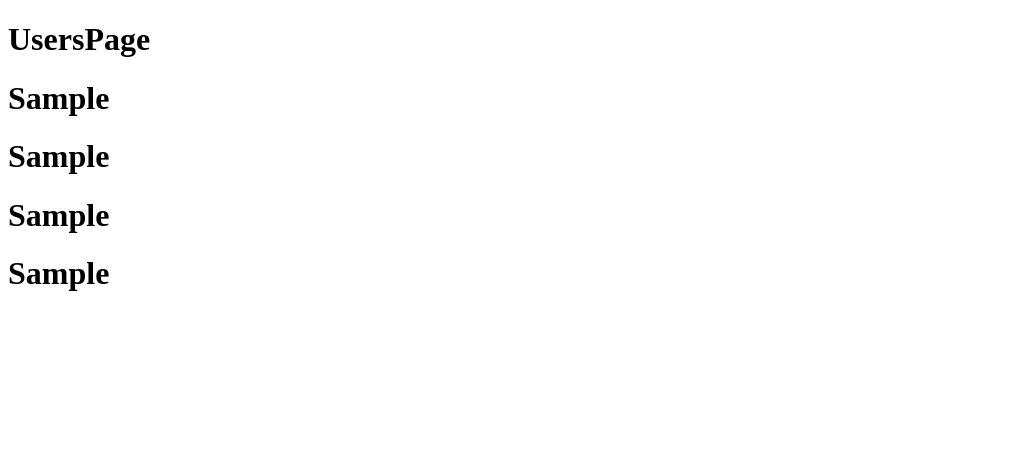
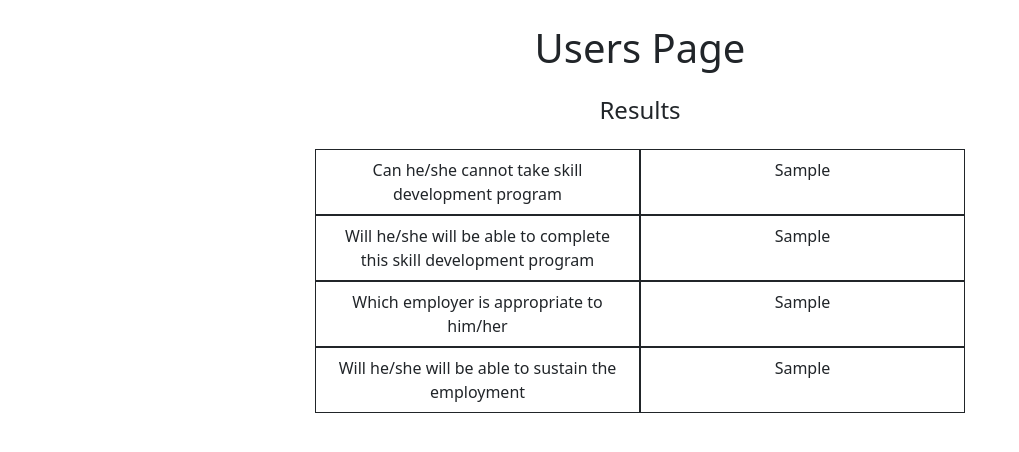
Before and after one commit to Tejaswikoya/MWebsite, a Flask app: template templates/usersPage.html in a window 1280 px wide. Shown: the top 452 px of the page, without its empty margins (0-1019 px from the left). Run offline with Flask 3, Linux system fonts and the light colour scheme; the template is opened without the code that fills it: most values are stand-ins (such as "Sample title", 1, 10 or a date in 2020); parts of the project's set-up code (start-up, migrations or seed data) failed here and were passed over; some libraries are stand-ins or nearby versions.

Commit message:
feat: ✨added admin and user details page

```diff
--- a/templates/usersPage.html
+++ b/templates/usersPage.html
@@ -5,15 +5,81 @@
     <meta charset="UTF-8">
     <meta http-equiv="X-UA-Compatible" content="IE=edge">
     <meta name="viewport" content="width=device-width, initial-scale=1.0">
-    <title>Document</title>
+    <title>User Page</title>
+    <!-- Google Fonts -->
+    <link href="https://fonts.googleapis.com/css?family=Montserrat|Ubuntu" rel="stylesheet">
+    <!-- Font Awesome -->
+    <script defer src="https://use.fontawesome.com/releases/v5.0.7/js/all.js"></script>
+    <link href="https://cdn.jsdelivr.net/npm/bootstrap@5.0.2/dist/css/bootstrap.min.css" rel="stylesheet"
+        integrity="sha384-EVSTQN3/azprG1Anm3QDgpJLIm9Nao0Yz1ztcQTwFspd3yD65VohhpuuCOmLASjC" crossorigin="anonymous">
+    <style>
+        .col {
+            text-align: center;
+            padding: 8px 16px;
+            border: 1px solid;
+        }
+    </style>
 </head>
 
 <body>
-    <h1>UsersPage</h1>
-    <h1>{{f1}}</h1>
-    <h1>{{f2}}</h1>
-    <h1>{{f3}}</h1>
-    <h1>{{f4}}</h1>
+    <h1 class="text-center my-4">Users Page</h1>
+    <h4 class="text-center my-4">Results</h4>
+    <div class="container" style="width: 650px;">
+        <div class="row">
+            <div class="col">Can he/she cannot take skill development program</div>
+            <div class="col">
+                {% if f1 == 0 or f1 == 0.0 %}
+                No
+                {% elif f2 == 1 or f2 == 1.0 %}
+                Yes
+                {% else %}
+                {{f1}}
+                {% endif %}
+            </div>
+        </div>
+        <div class="w-100"></div>
+        <div class="row">
+
+            <div class="col">Will he/she will be able to complete this skill development program</div>
+            <div class="col">
+                {% if f2 == 0 or f2 == 0.0 %}
+                No
+                {% elif f2 == 1 or f2 == 1.0 %}
+                Yes
+                {% else %}
+                {{f2}}
+                {% endif %}
+
+            </div>
+        </div>
+        <div class="w-100"></div>
+        <div class="row">
+
+            <div class="col">Which employer is appropriate to him/her</div>
+            <div class="col">{{f3}}</div>
+        </div>
+        <div class="w-100"></div>
+        <div class="row">
+
+            <div class="col">Will he/she will be able to sustain the employment</div>
+            <div class="col">
+                {% if f4 == 0 or f4 == 0.0 %}
+                No
+                {% elif f4 == 1.0 or f4 == 1 %}
+                Yes
+                {% else %}
+                {{ f4 }}
+                {% endif %}
+            </div>
+        </div>
+        <div class="w-100"></div>
+
+    </div>
+    </div>
+    <script src="https://cdn.jsdelivr.net/npm/bootstrap@5.0.2/dist/js/bootstrap.bundle.min.js"
+        integrity="sha384-MrcW6ZMFYlzcLA8Nl+NtUVF0sA7MsXsP1UyJoMp4YLEuNSfAP+JcXn/tWtIaxVXM"
+        crossorigin="anonymous"></script>
+
 </body>
 
 </html>
```
Also changed, not shown: templates/adminPage.html (+36 -5 lines).
